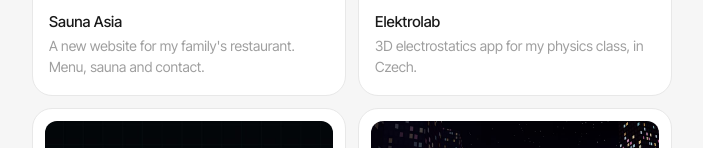
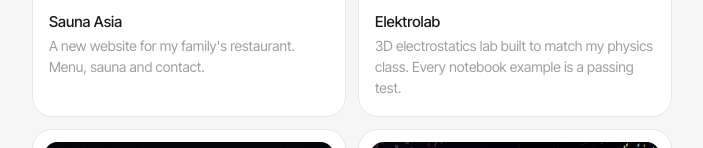
Before and after one commit to QuanDevCZ/portfolio, a plain HTML site: page index.html in a window 1280 px wide. Shown: the part 909-1057 px from the top of the page, without its empty margins (288-991 px from the left). Drawn offline with Linux system fonts and the light colour scheme.

Commit message:
Elektrolab card: link to case study, new thumbnail and one-liner
Co-Authored-By: Claude Opus 5.5 <noreply@anthropic.com>

```diff
--- a/index.html
+++ b/index.html
@@ -85,7 +85,7 @@
       </div>
       <div class="grid">
         <a class="card project" href="https://quandevcz.github.io/saunaasia/" target="_blank" rel="noopener"><img class="shot ph" src="assets/projects/saunaasia.jpg" alt="Sauna Asia website homepage" width="960" height="720" loading="lazy"><span class="row-title">Sauna Asia</span><span class="row-desc">A new website for my family's restaurant. Menu, sauna and contact.</span></a>
-        <a class="card project" href="https://quandevcz.github.io/elektrolab/" target="_blank" rel="noopener"><img class="shot ph" src="assets/projects/elektrolab.jpg" alt="Elektrolab 3D lesson on electric charge" width="960" height="720" loading="lazy"><span class="row-title">Elektrolab</span><span class="row-desc">3D electrostatics app for my physics class, in Czech.</span></a>
+        <a class="card project" href="https://quandevcz.github.io/elektrolab/case-study.html" target="_blank" rel="noopener"><img class="shot ph" src="assets/projects/elektrolab.jpg" alt="Elektrolab: field lines between two charged plates in 3D" width="960" height="720" loading="lazy"><span class="row-title">Elektrolab</span><span class="row-desc">3D electrostatics lab built to match my physics class. Every notebook example is a passing test.</span></a>
         <a class="card project" href="https://quandevcz.github.io/hand-gesture-instrument/" target="_blank" rel="noopener"><img class="shot ph" src="assets/projects/chord-hands.jpg" alt="Chord Hands start screen" width="800" height="600" loading="lazy"><span class="row-title">Chord Hands</span><span class="row-desc">Play chords with your hands through the webcam.</span></a>
         <a class="card project" href="https://quandevcz.github.io/night-racer/" target="_blank" rel="noopener"><img class="shot ph" src="assets/projects/night-racer.jpg" alt="Night Racer start screen over a neon city" width="960" height="720" loading="lazy"><span class="row-title">Night Racer</span><span class="row-desc">A 3D racing game through a night city, right in the browser.</span></a>
       </div>
```
Also changed, not shown: assets/projects/elektrolab.jpg.
